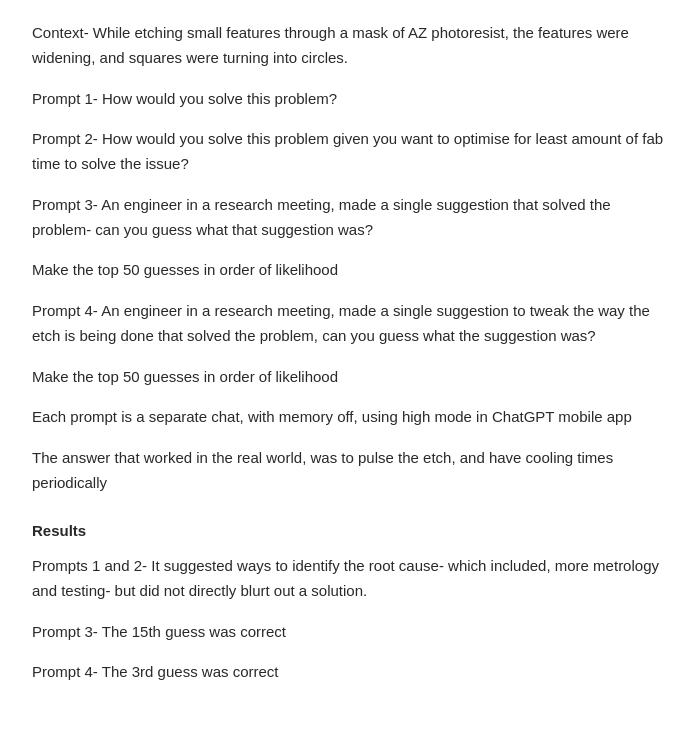
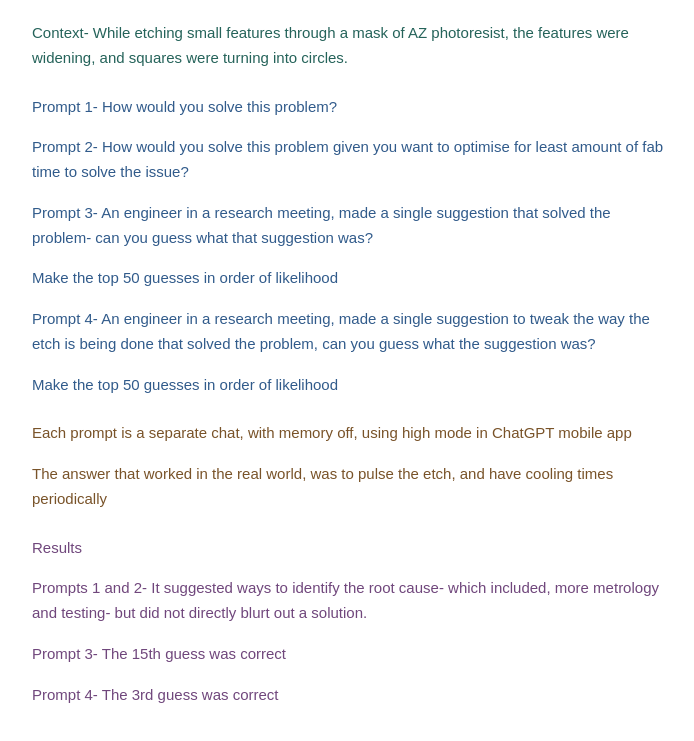
Before and after one commit to processzero/processzero.github.io, a plain HTML site: page blog/prompting-chatgpt-about-an-etch/index.html in a window 1280 px wide. Shown: the part 149-890 px from the top of the page, without its empty margins (288-982 px from the left). Drawn offline with Linux system fonts and the light colour scheme.

Commit message:
Differentiate experiment sections with color instead of heading emphasis

```diff
--- a/assets/site.css
+++ b/assets/site.css
@@ -67,6 +67,13 @@ details[open] > summary { margin-bottom: 16px; }
 details[open] { margin-bottom: 28px; }
 .section-content > :last-child, .post-body > :last-child { margin-bottom: 0; }
 blockquote { margin: 16px 0; padding-left: 16px; border-left: 2px solid #ddd; }
+.post-part + .post-part { margin-top: 24px; }
+.post-part > :last-child { margin-bottom: 0; }
+.post-context { color: #25635a; }
+.post-prompts { color: #315b8b; }
+.post-notes { color: #795329; }
+.post-results { color: #70477c; }
+.post-results h2 { font-size: inherit; font-weight: 400; line-height: inherit; margin: 0 0 16px; }
 @media (max-width: 480px) {
   body { margin: 28px auto; padding: 0 20px; }
   ol, ul { padding-left: 20px; }
--- a/blog/prompting-chatgpt-about-an-etch/index.html
+++ b/blog/prompting-chatgpt-about-an-etch/index.html
@@ -5,7 +5,7 @@
   <meta name="viewport" content="width=device-width, initial-scale=1">
   <meta name="description" content="Experiment 1 from Process Zero.">
   <title>Experiment 1 | Process Zero</title>
-  <link rel="stylesheet" href="/assets/site.css?v=5">
+  <link rel="stylesheet" href="/assets/site.css?v=6">
 </head>
 <body>
   <nav aria-label="Site"><p><a href="/blog/">Blog</a></p></nav>
@@ -17,19 +17,27 @@
       </header>
 
       <div class="post-body">
+        <section class="post-part post-context" aria-label="Context">
         <p>Context- While etching small features through a mask of AZ photoresist, the features were widening, and squares were turning into circles.</p>
+        </section>
+        <section class="post-part post-prompts" aria-label="Prompts">
         <p>Prompt 1- How would you solve this problem?</p>
         <p>Prompt 2- How would you solve this problem given you want to optimise for least amount of fab time to solve the issue?</p>
         <p>Prompt 3- An engineer in a research meeting, made a single suggestion that solved the problem- can you guess what that suggestion was?</p>
         <p>Make the top 50 guesses in order of likelihood</p>
         <p>Prompt 4- An engineer in a research meeting, made a single suggestion to tweak the way the etch is being done that solved the problem, can you guess what the suggestion was?</p>
         <p>Make the top 50 guesses in order of likelihood</p>
+        </section>
+        <section class="post-part post-notes" aria-label="Experiment notes">
         <p>Each prompt is a separate chat, with memory off, using high mode in ChatGPT mobile app</p>
         <p>The answer that worked in the real world, was to pulse the etch, and have cooling times periodically</p>
-        <h2>Results</h2>
+        </section>
+        <section class="post-part post-results" aria-labelledby="results">
+        <h2 id="results">Results</h2>
         <p>Prompts 1 and 2- It suggested ways to identify the root cause- which included, more metrology and testing- but did not directly blurt out a solution.</p>
         <p>Prompt 3- The 15th guess was correct</p>
         <p>Prompt 4- The 3rd guess was correct</p>
+        </section>
       </div>
     </article>
   </main>
```
